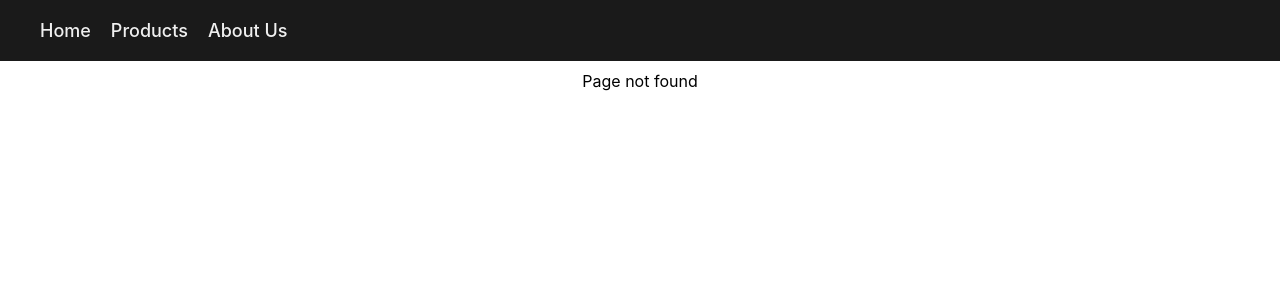
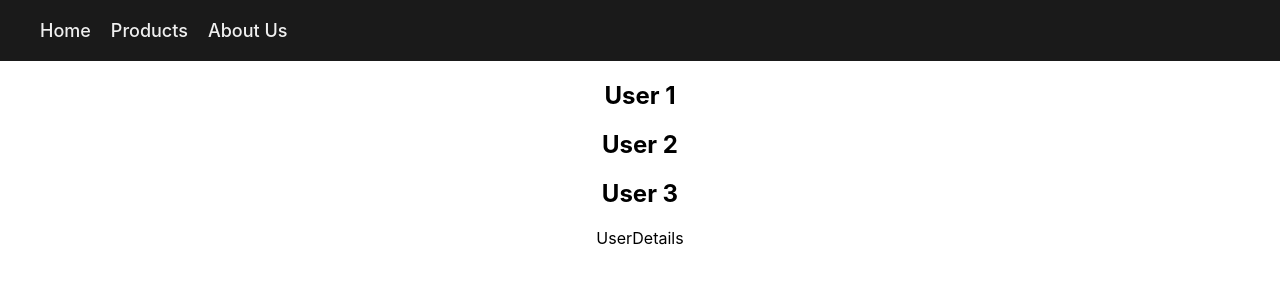
Before and after one commit to thanmaisai-asc/React, a React (Create React App) app in the folder prj2/: page /users/1 in a window 1280 px wide. Before the commit this address had no page. Shown: the top 300 px of the page. Built offline with nearby package versions, Linux system fonts and the light colour scheme.

Commit message:
dynamic route

```diff
--- a/prj2/src/App.js
+++ b/prj2/src/App.js
@@ -8,6 +8,8 @@
 import Products from './components/Products';
 import FeaturedProducts from '../src/components/FearturedProducts';
 import NewProducts from '../src/components/NewProducts';
+import UserDetails from './components/Userdetails';
+import Users from './components/Users';
 
 function App() {
   return (
@@ -23,6 +25,9 @@
         <Route path='/about' element={<About />} />
         <Route path='/order-summary' element={<OrderSummary />} />
         <Route path="*" element={<NoMatch />} />
+        <Route path="users" element={<Users />}>
+          <Route path=":userId" element={<UserDetails />}></Route>
+        </Route>
       </Routes>
     </div>
   );
--- /dev/null
+++ b/prj2/src/components/Userdetails.js
@@ -0,0 +1,7 @@
+import React from 'react'
+
+export default function UserDetails() {
+  return (
+    <div>UserDetails</div>
+  )
+}
--- /dev/null
+++ b/prj2/src/components/Users.js
@@ -0,0 +1,13 @@
+import React from 'react'
+import { Outlet } from 'react-router-dom'
+
+export default function Users() {
+  return (
+    <div>
+        <h2>User 1</h2>
+        <h2>User 2</h2>
+        <h2>User 3</h2>
+        <Outlet/>
+    </div>
+  )
+}
```
